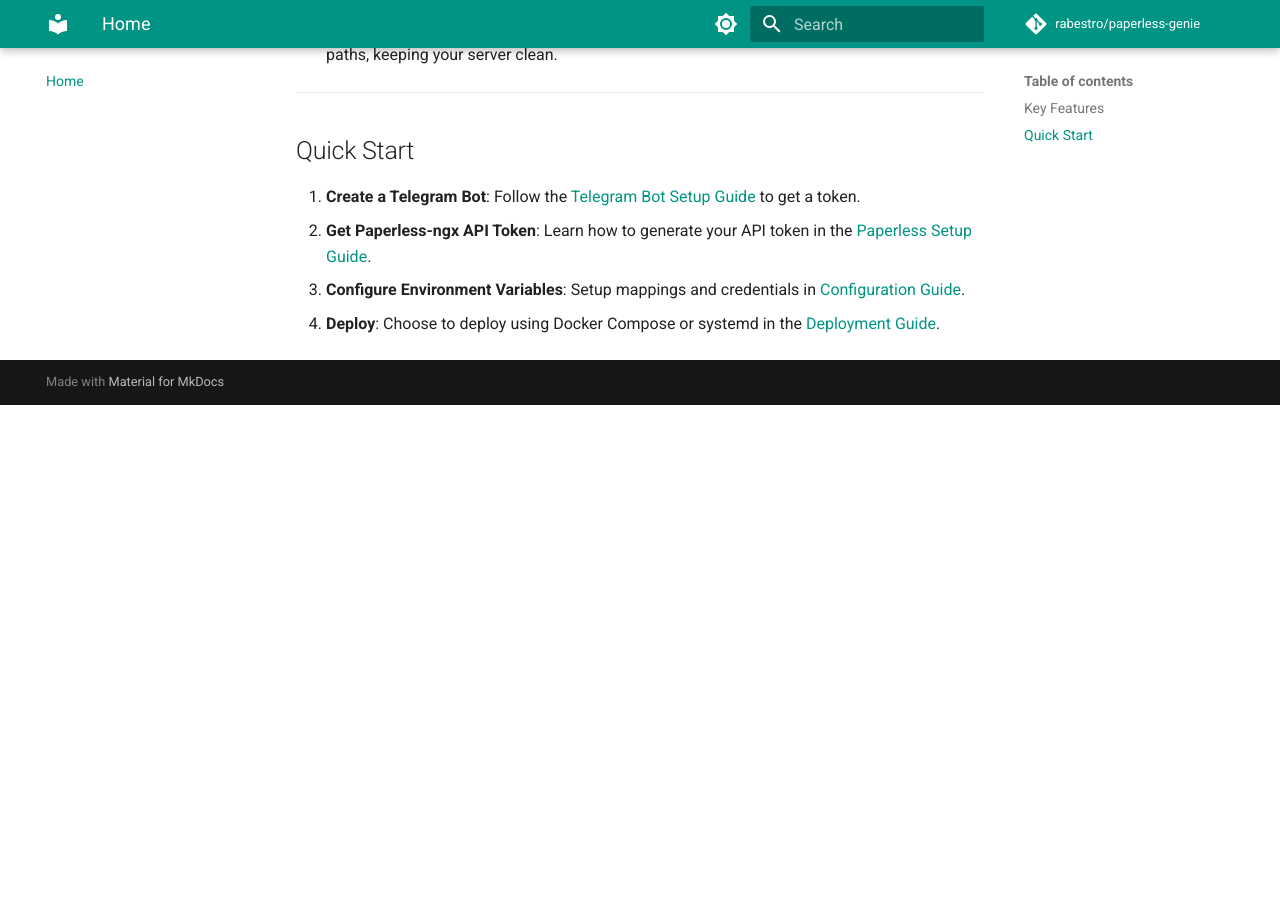
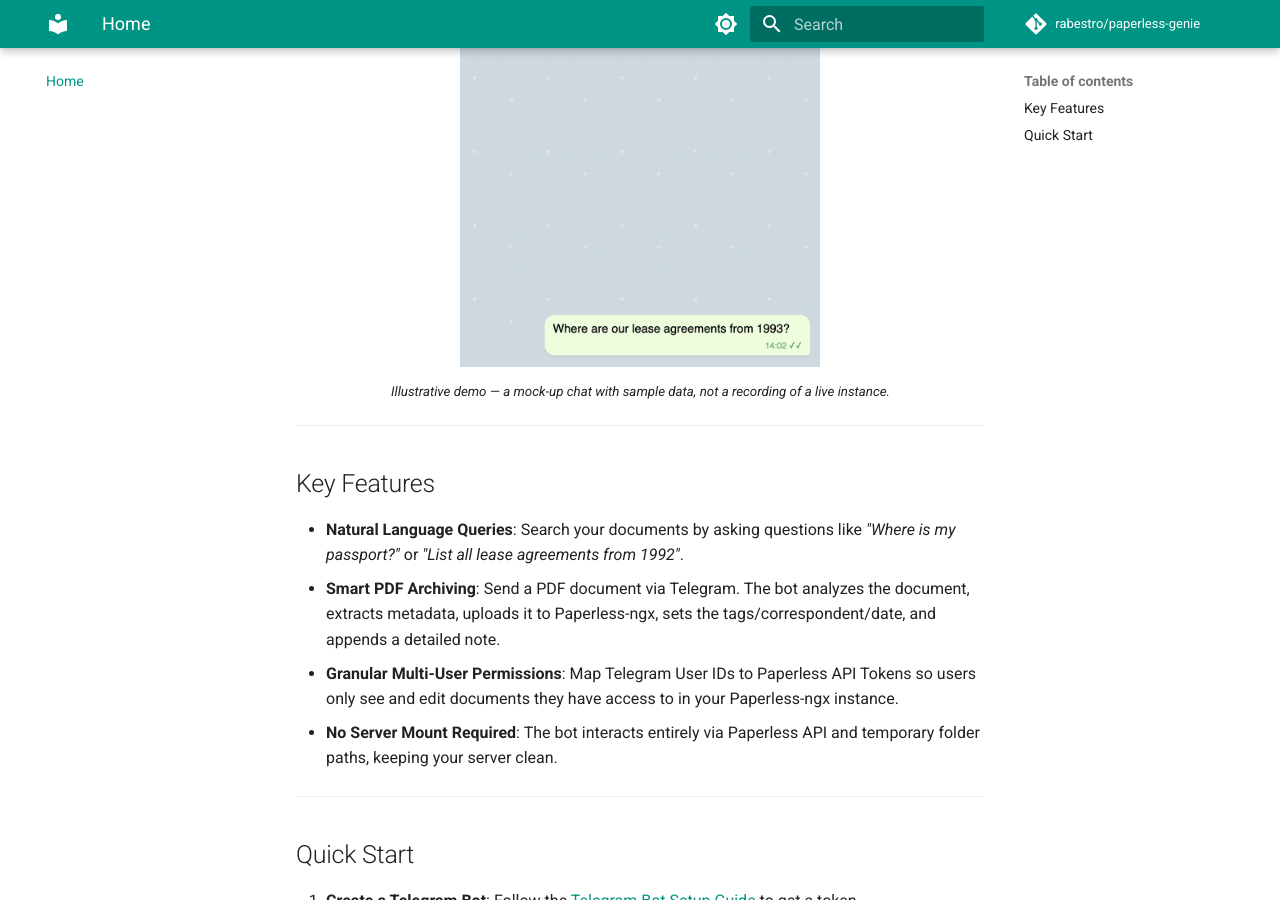
Before and after one commit to rabestro/paperless-genie, an MkDocs documentation site: the page built from docs/index.md, in a window 1280 px wide and 900 px high, scrolled down 650 px. Built offline with MkDocs 1.6.1 and Material for MkDocs 9.7.7, drawn with Linux system fonts in a browser that asks for light colours; comment, search, counter and statistics services are not loaded; before the commit the page ends 1055 px from its top, so only the background shows below that.

Commit message:
docs: add an illustrative demo GIF to the README and docs home (#66)
A Telegram bot's most persuasive README asset is seeing the chat in
motion. Adds a synthetic demo GIF (docs/assets/demo.gif, ~162 KB) and
embeds it near the top of both README.md and the docs home page.

The GIF is a mock-up of the Telegram UI with entirely fictional sample
data (a 1993 lease-agreement search, then archiving a "passport_scan.pdf"
into "John Doe — Passport") — no real archive or personal documents are
shown. It's captioned as illustrative, not a recording of a live
instance, so it never poses as a genuine screenshot.

`*.gif binary` added to .gitattributes so the asset isn't line-ending
normalized.

Co-authored-by: Jegors Cemisovs <jcemisovs@evolution.com>

```diff
--- a/docs/index.md
+++ b/docs/index.md
@@ -3,6 +3,12 @@
 Welcome to the **Paperless Genie** documentation!
 
 `paperless-genie` is an intelligent, conversational AI Telegram bot for **Paperless-ngx** built using the **Google Antigravity SDK** (`google-antigravity`). It allows you to search and manage your document archive using natural language, directly from Telegram.
+
+<p align="center">
+  <img src="assets/demo.gif" alt="Demo: searching the archive and auto-archiving a document from a Telegram chat" width="360">
+  <br>
+  <sub><i>Illustrative demo — a mock-up chat with sample data, not a recording of a live instance.</i></sub>
+</p>
 
 ---
 
```
Also changed, not shown: README.md (+6 -0 lines), docs/assets/demo.gif (added), 1 other file.
